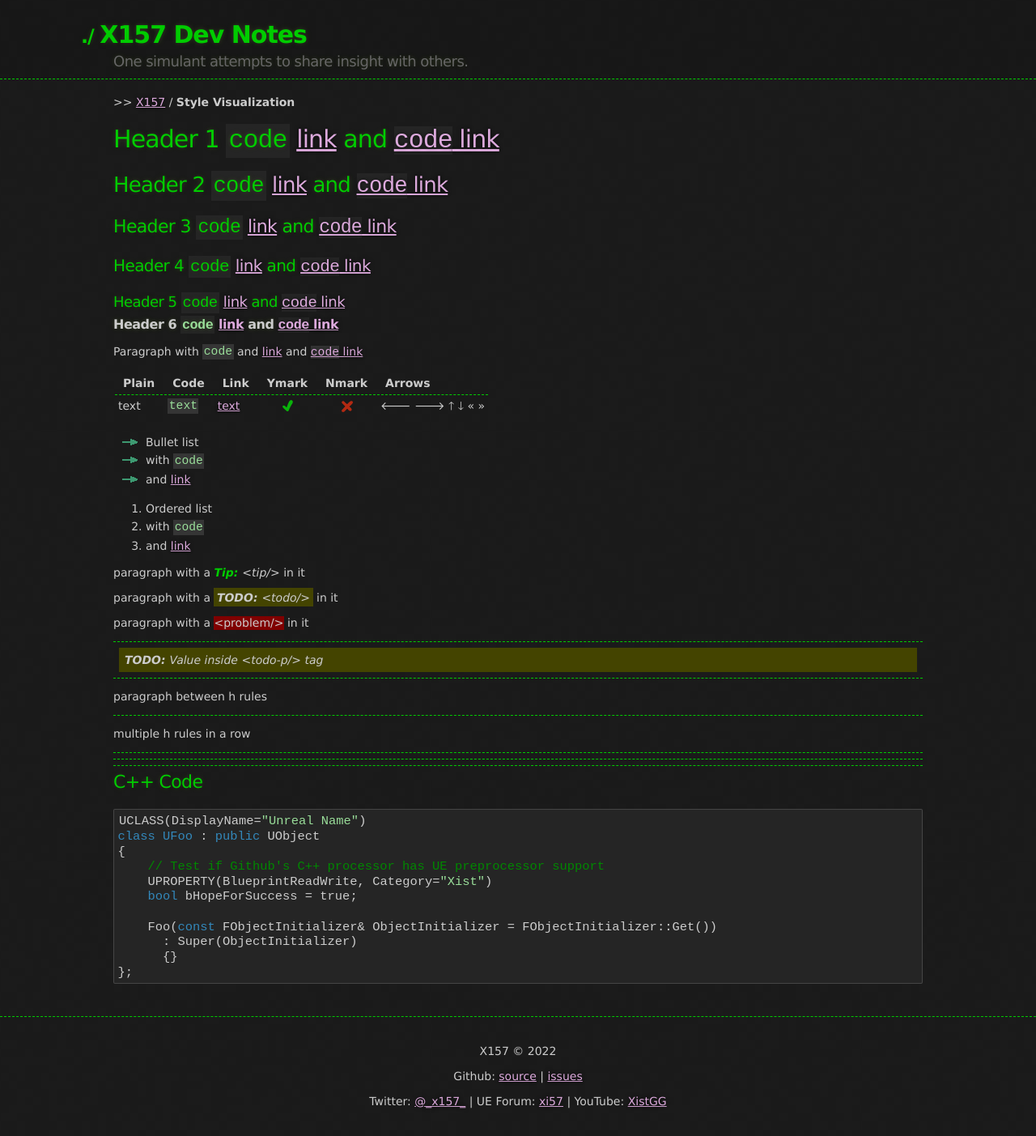
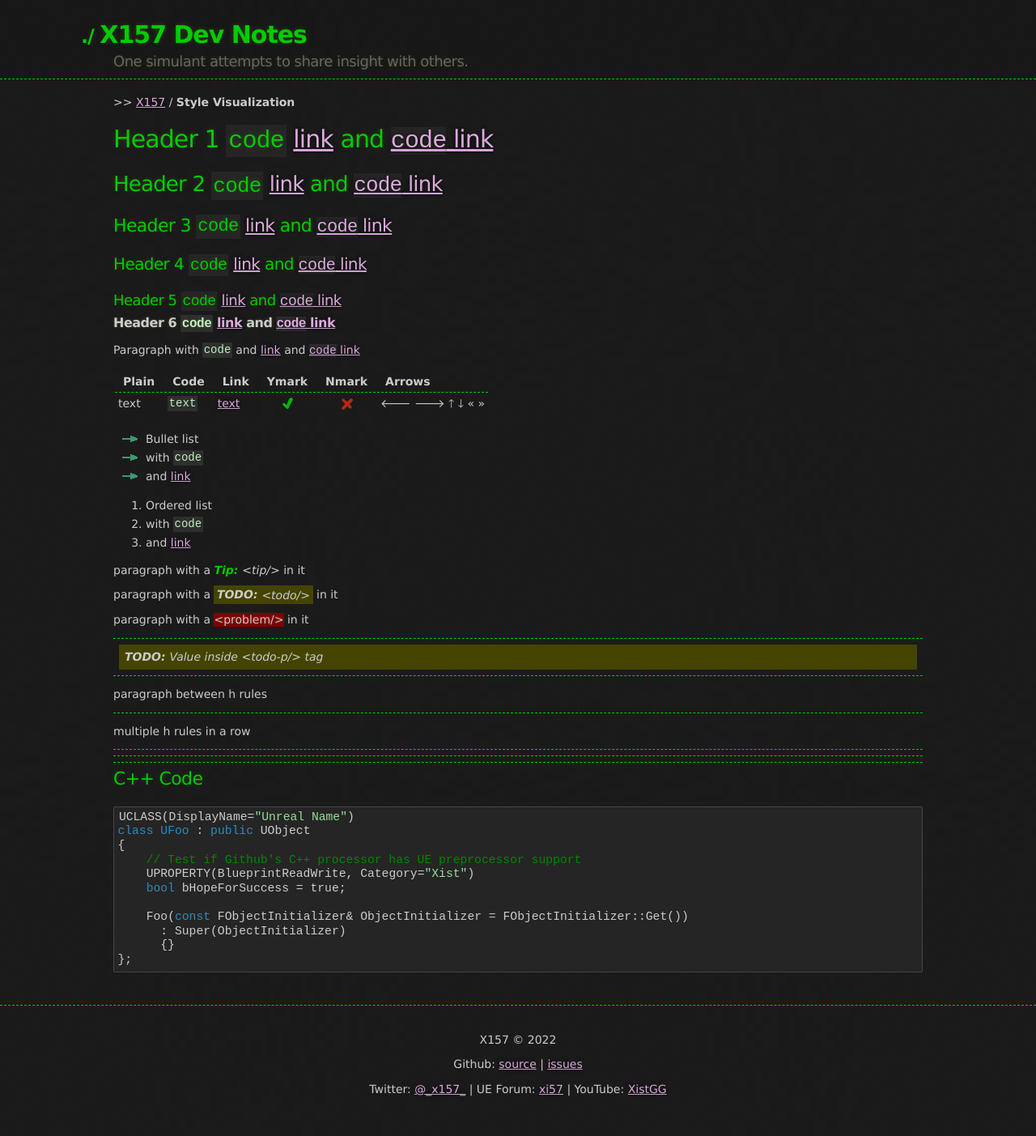
Before and after one commit to x157/x157.github.io, a Jekyll site: the page built from style.md, in a window 1280 px wide. Shown: the whole page at 81% size. Built offline with Jekyll 4.4.1, drawn with Linux system fonts in a browser that asks for light colours.

Commit message:
Iterate style

```diff
--- a/assets/css/style.scss
+++ b/assets/css/style.scss
@@ -252,19 +252,19 @@
 }
 
 h6 code, h6 code.highlighter-rouge {
-  background: rgba(40, 40, 40, 0.8);
+  background: rgba(60, 60, 60, 0.6);
   font-weight: bolder;
 }
 
 code.highlighter-rouge {
-  color: #99dd99;
-  background: rgba(60, 60, 60, 0.8);
+  color: #c0f0c0;
+  background: rgba(60, 60, 60, 0.6);
 }
 
 code {
   padding: .1em;
   margin: 0;
-  font-size: 1.05em;
+  font-size: 1em;
 }
 
 a code {
```
